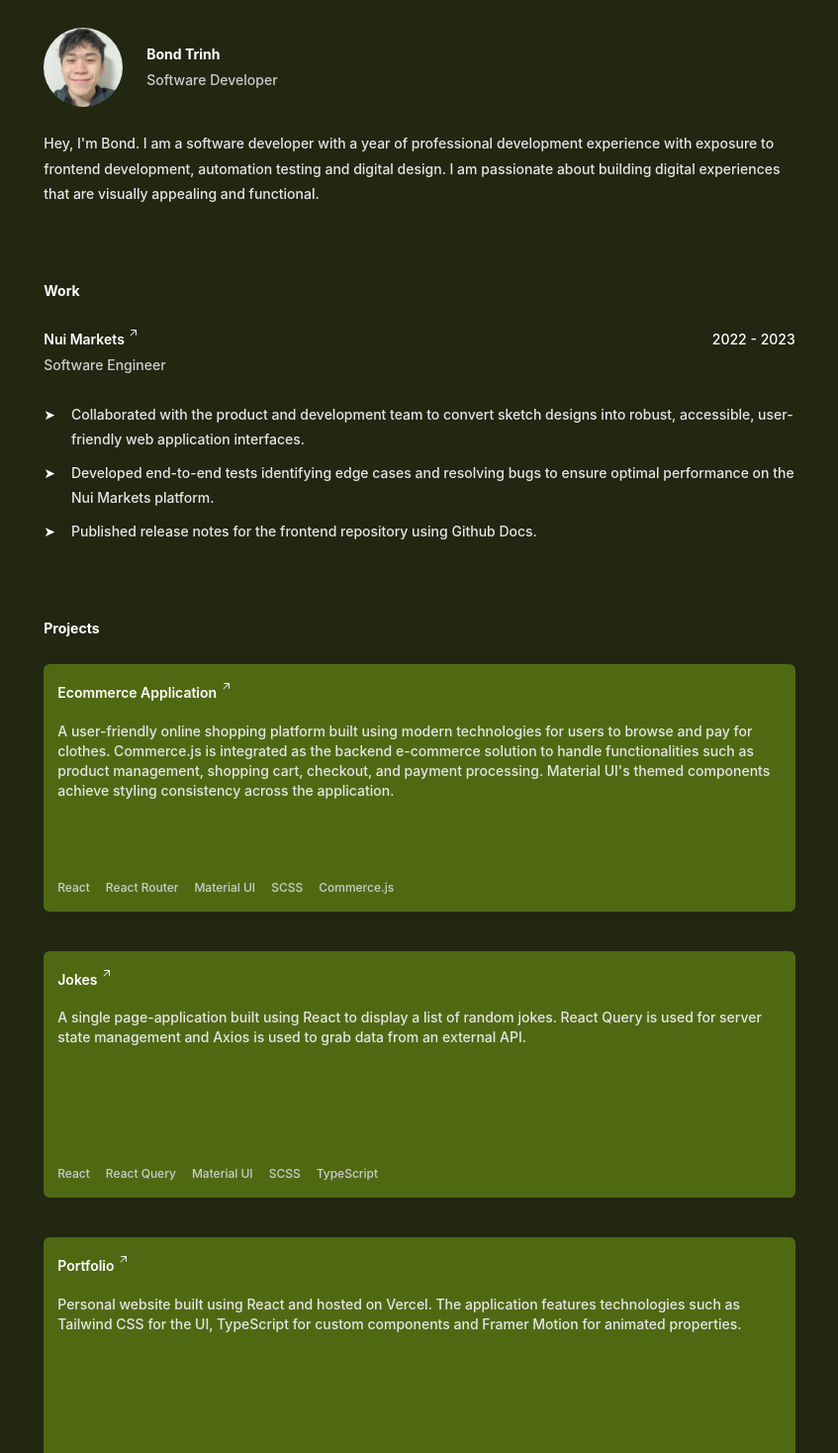
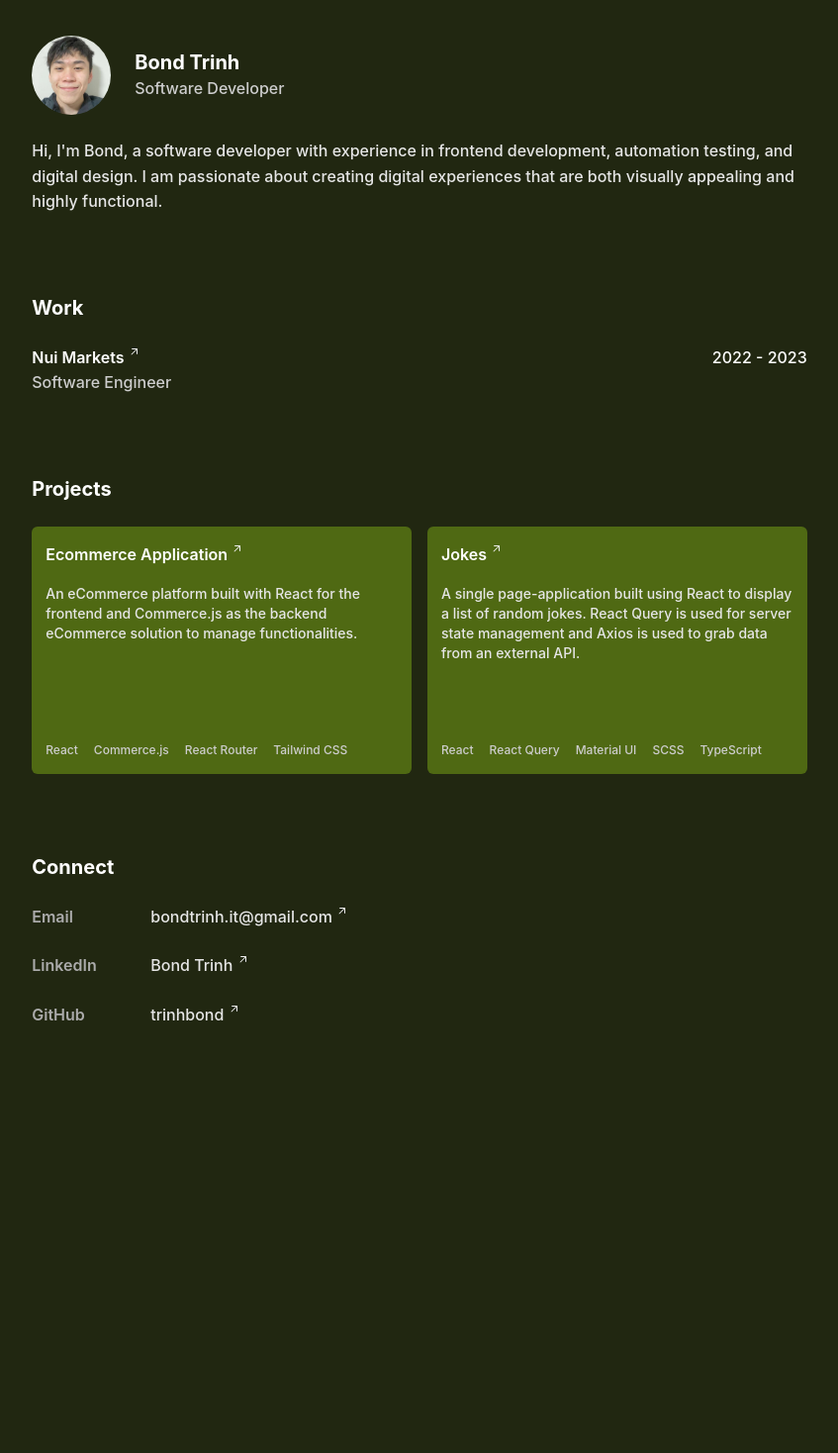
Before and after one commit to trinhbond/personal-portfolio, a React (Create React App) app: page / in a window 1280 px wide. Shown: the part 20-1488 px from the top of the page at 99% size, without its empty margins (216-1063 px from the left). After the commit the page ends 1114 px from the top, so only its background shows below. Built offline with nearby package versions, Linux system fonts and the light colour scheme.

Commit message:
Change font size and layout

```diff
--- a/src/pages/Home.tsx
+++ b/src/pages/Home.tsx
@@ -12,7 +12,7 @@ export default function Home(): JSX.Element {
       exit={{ opacity: 0, transition: { duration: 1 } }}
       variants={{ visible: { transition: { staggerChildren: 0.3 } } }}
     >
-      <div className="py-6 px-3 flex flex-col items-center gap-6 leading-[1.6rem] text-sm font-medium">
+      <div className="py-8 flex flex-col items-center gap-8 leading-[1.6rem] font-medium">
         <Section>
           <div className="flex flex-row flex-wrap gap-6 items-center">
             <div className="w-20">
@@ -23,21 +23,20 @@ export default function Home(): JSX.Element {
               />
             </div>
             <div>
-              <h1 className="font-bold">Bond Trinh</h1>
-              <p className="text-gray-dark">Software Developer</p>
+              <h1 className="font-bold text-xl">Bond Trinh</h1>
+              <span className="block text-gray-dark">Software Developer</span>
             </div>
             <p className="text-gray-light">
-              Hey, I'm Bond. I am a software developer with a year of
-              professional development experience with exposure to frontend
-              development, automation testing and digital design. I am
-              passionate about building digital experiences that are visually
-              appealing and functional.
+              Hi, I'm Bond, a software developer with experience in frontend
+              development, automation testing, and digital design. I am
+              passionate about creating digital experiences that are both
+              visually appealing and highly functional.
             </p>
           </div>
         </Section>
 
         <Section>
-          <h2 className="font-bold">Work</h2>
+          <h2 className="font-bold text-xl">Work</h2>
           <div className="flex flex-row justify-between gap-6 flex-wrap">
             <div>
               <ExternalLink
@@ -49,37 +48,12 @@ export default function Home(): JSX.Element {
               <span className="text-gray-dark">Software Engineer</span>
             </div>
             <span>2022 - 2023</span>
-            <ul className="text-gray-light list-disc">
-              <li className="flex flex-row gap-4 mb-2">
-                <span>&#10148;</span>
-                <p>
-                  Collaborated with the product and development team to convert
-                  sketch designs into robust, accessible, user-friendly web
-                  application interfaces.
-                </p>
-              </li>
-              <li className="flex flex-row gap-4 mb-2">
-                <span>&#10148;</span>
-                <p>
-                  Developed end-to-end tests identifying edge cases and
-                  resolving bugs to ensure optimal performance on the Nui
-                  Markets platform.
-                </p>
-              </li>
-              <li className="flex flex-row gap-4">
-                <span>&#10148;</span>
-                <p>
-                  Published release notes for the frontend repository using
-                  Github Docs.
-                </p>
-              </li>
-            </ul>
           </div>
         </Section>
 
         <Section>
-          <h2 className="font-bold">Projects</h2>
-          <div className="flex flex-col gap-10">
+          <h2 className="font-bold text-xl">Projects</h2>
+          <div className="grid grid-cols-2 max-[768px]:grid-cols-1 gap-4">
             {projects.map((project) => (
               <Project {...project} />
             ))}
@@ -87,38 +61,38 @@ export default function Home(): JSX.Element {
         </Section>
 
         <Section>
-          <h2 className="font-bold">Connect</h2>
+          <h2 className="font-bold text-xl">Connect</h2>
           <div className="flex flex-row max-[480px]:flex-col gap-10 max-[480px]:gap-0">
-            <span className="w-20 max-[480px]:w-auto text-gray-darker">
+            <span className="w-20 max-[480px]:w-auto text-gray-darker font-semibold">
               Email
             </span>
             <ExternalLink
-              className="text-gray-light hover:underline font-semibold"
+              className="text-gray-light hover:underline"
               href={"mailto:bondtrinh.it@gmail.com"}
             >
               bondtrinh.it@gmail.com
             </ExternalLink>
           </div>
           <div className="flex flex-row max-[480px]:flex-col gap-10 max-[480px]:gap-0">
-            <span className="w-20 max-[480px]:w-auto text-gray-darker">
+            <span className="w-20 max-[480px]:w-auto text-gray-darker font-semibold">
+              LinkedIn
+            </span>
+            <ExternalLink
+              className="text-gray-light hover:underline"
+              href={"https://www.linkedin.com/in/bondnicktrinh/"}
+            >
+              Bond Trinh
+            </ExternalLink>
+          </div>
+          <div className="flex flex-row max-[480px]:flex-col gap-10 max-[480px]:gap-0">
+            <span className="w-20 max-[480px]:w-auto text-gray-darker font-semibold">
               GitHub
             </span>
             <ExternalLink
-              className="text-gray-light hover:underline font-semibold"
+              className="text-gray-light hover:underline"
               href={"https://www.github.com/trinhbond"}
             >
               trinhbond
-            </ExternalLink>
-          </div>
-          <div className="flex flex-row max-[480px]:flex-col gap-10 max-[480px]:gap-0">
-            <span className="w-20 max-[480px]:w-auto text-gray-darker">
-              LinkedIn
-            </span>
-            <ExternalLink
-              className="text-gray-light hover:underline font-semibold"
-              href={"https://www.linkedin.com/in/bondnicktrinh/"}
-            >
-              Bond Trinh
             </ExternalLink>
           </div>
         </Section>
@@ -132,8 +106,8 @@ const projects = [
     name: "Ecommerce Application",
     year: 2024,
     description:
-      "A user-friendly online shopping platform built using modern technologies for users to browse and pay for clothes. Commerce.js is integrated as the backend e-commerce solution to handle functionalities such as product management, shopping cart, checkout, and payment processing. Material UI's themed components achieve styling consistency across the application.",
-    tech: ["React", "React Router", "Material UI", "SCSS", "Commerce.js"],
+      "An eCommerce platform built with React for the frontend and Commerce.js as the backend eCommerce solution to manage functionalities.",
+    tech: ["React", "Commerce.js", "React Router", "Tailwind CSS"],
     link: "https://github.com/trinhbond/ecommerce-application",
   },
   {
@@ -144,12 +118,4 @@ const projects = [
     tech: ["React", "React Query", "Material UI", "SCSS", "TypeScript"],
     link: "https://github.com/trinhbond/random-jokes",
   },
-  {
-    name: "Portfolio",
-    year: 2022,
-    description:
-      "Personal website built using React and hosted on Vercel. The application features technologies such as Tailwind CSS for the UI, TypeScript for custom components and Framer Motion for animated properties.",
-    tech: ["React", "Tailwind CSS", "React Router", "TypeScript"],
-    link: "https://github.com/trinhbond/personal-portfolio",
-  },
 ];
```
